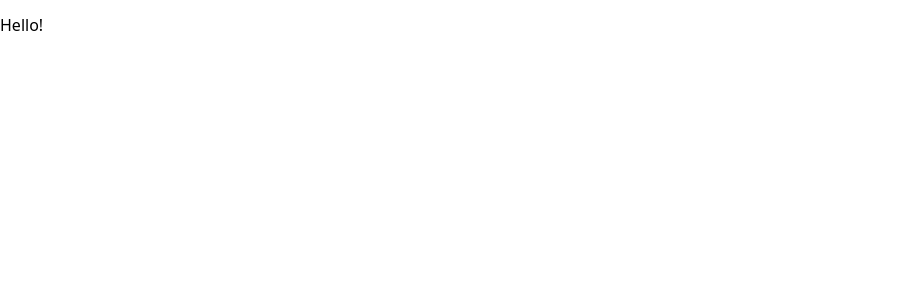
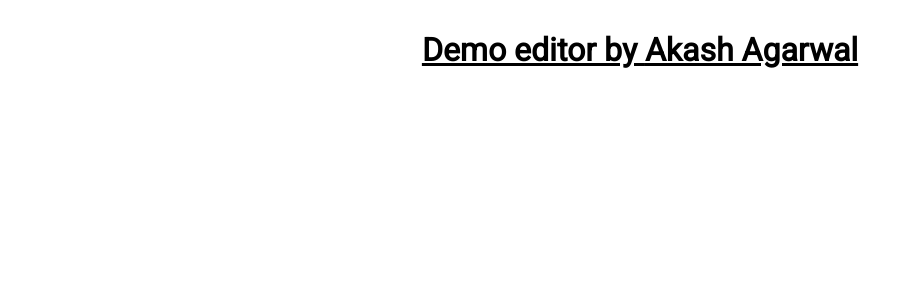
Before and after one commit to akash191095/draft-js-custom, a React (Vite) app: page / in a window 1280 px wide. Shown: the top 300 px of the page, without its empty margins (0-921 px from the left). Built offline with nearby package versions, Linux system fonts and the light colour scheme.

Commit message:
feat(editor): add main title

```diff
--- a/src/App.tsx
+++ b/src/App.tsx
@@ -1,7 +1,14 @@
+import Title from "./components/Title/Title";
+import styles from "./styles/app.module.css";
+
 function App() {
   return (
     <>
-      <p>Hello!</p>
+      <main className={styles.app}>
+        <header>
+          <Title name="Akash Agarwal" />
+        </header>
+      </main>
     </>
   );
 }
--- /dev/null
+++ b/src/components/Title/Title.tsx
@@ -0,0 +1,13 @@
+import { TitleProps } from "../../types/title";
+import Typography from "../Typography/Typography";
+import styles from "./title.module.css";
+
+function Title({ name }: TitleProps) {
+  return (
+    <div className={styles.titleContainer}>
+      <Typography.Title>Demo editor by {name}</Typography.Title>
+    </div>
+  );
+}
+
+export default Title;
--- /dev/null
+++ b/src/components/Title/title.module.css
@@ -0,0 +1,3 @@
+.titleContainer {
+  text-align: center;
+}
--- a/src/components/Typography/typography.module.css
+++ b/src/components/Typography/typography.module.css
@@ -2,4 +2,6 @@
   font-size: 2rem;
   margin: 0;
   font-family: Roboto, Arial, Helvetica, sans-serif;
+  text-decoration: underline;
+  color: black;
 }
--- /dev/null
+++ b/src/styles/app.module.css
@@ -0,0 +1,5 @@
+.app {
+  max-width: 1200px;
+  padding: 2rem 3rem;
+  margin: 0 auto;
+}
--- a/src/styles/index.css
+++ b/src/styles/index.css
@@ -1 +1,2 @@
 @import "node_modules/modern-normalize/modern-normalize.css";
+@import "@fontsource/roboto";
--- /dev/null
+++ b/src/types/title.ts
@@ -0,0 +1,3 @@
+export type TitleProps = {
+  name: string;
+};
```
